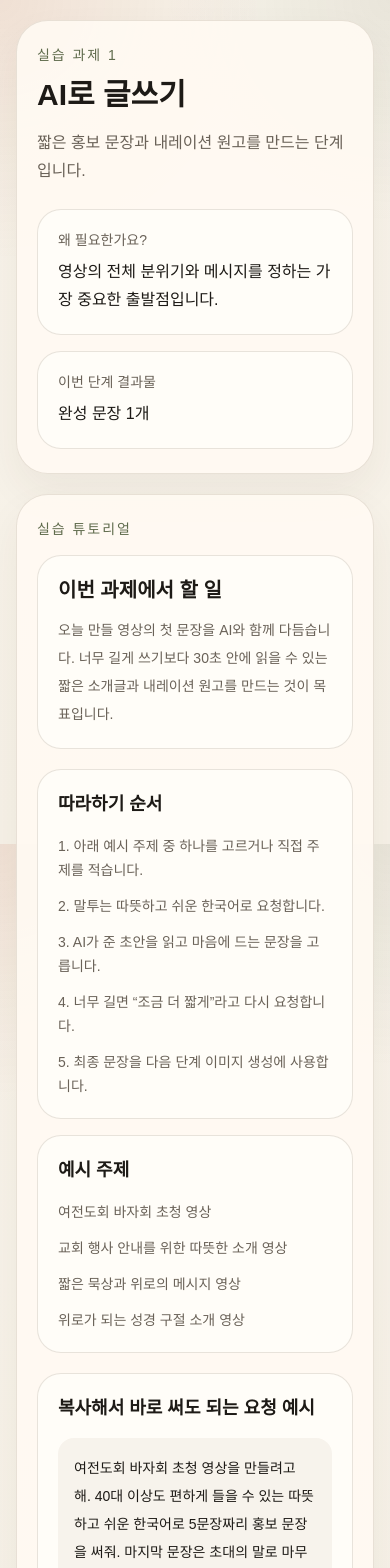
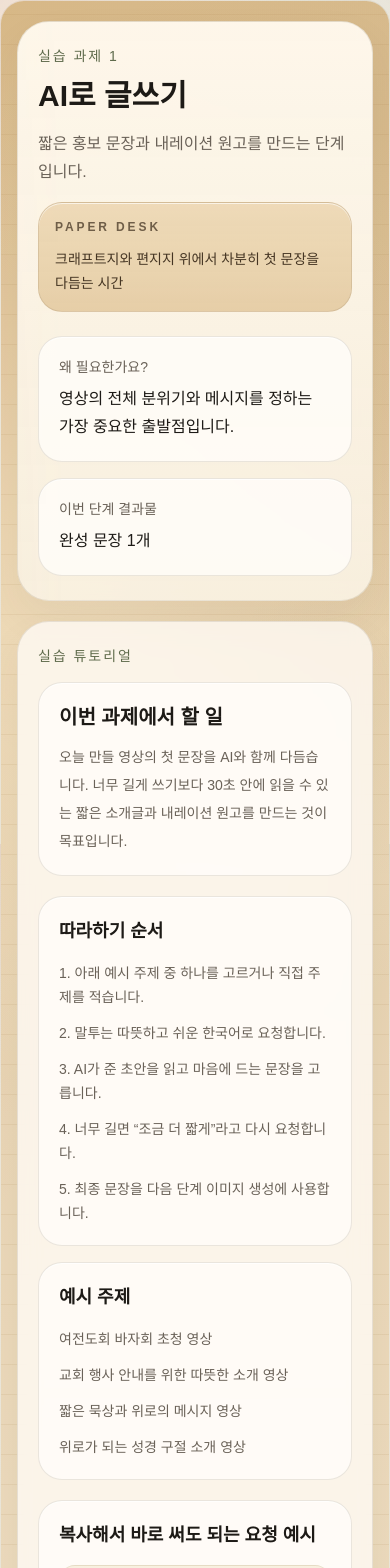
Before and after one commit to stranger828/26pr-seminar, a Next.js app: page /task/1 in a window 390 px wide. Shown: the top 1568 px of the page. Built offline with nearby package versions, Linux system fonts and the light colour scheme.

Commit message:
Add distinct visual themes to task pages

```diff
--- a/src/app/globals.css
+++ b/src/app/globals.css
@@ -45,3 +45,241 @@ a {
 button {
   font: inherit;
 }
+
+.task-stage-shell {
+  position: relative;
+  overflow: hidden;
+  border: 1px solid rgba(93, 74, 46, 0.08);
+  border-radius: 2rem;
+  isolation: isolate;
+}
+
+.task-stage-shell::before {
+  content: "";
+  position: absolute;
+  inset: 0;
+  z-index: -2;
+  opacity: 0.98;
+}
+
+.task-stage-shell::after {
+  content: "";
+  position: absolute;
+  inset: 0;
+  z-index: -1;
+  pointer-events: none;
+}
+
+.task-shell-card {
+  background: rgba(255, 252, 247, 0.78);
+  border-color: rgba(84, 66, 41, 0.12);
+  backdrop-filter: blur(10px);
+}
+
+.task-soft-panel {
+  background: rgba(255, 253, 249, 0.82);
+  border-color: rgba(84, 66, 41, 0.12);
+  box-shadow: inset 0 1px 0 rgba(255, 255, 255, 0.72);
+}
+
+.task-note-panel {
+  background: rgba(248, 243, 236, 0.94);
+  border: 1px solid rgba(120, 91, 51, 0.1);
+}
+
+.task-theme-chip {
+  color: rgba(54, 39, 23, 0.92);
+  border: 1px solid rgba(86, 62, 35, 0.12);
+  box-shadow: inset 0 1px 0 rgba(255, 255, 255, 0.65);
+}
+
+.task-theme-1::before {
+  background:
+    linear-gradient(125deg, rgba(214, 172, 112, 0.4), transparent 30%),
+    radial-gradient(circle at 18% 16%, rgba(255, 245, 222, 0.78), transparent 18%),
+    linear-gradient(180deg, #d8be93 0%, #ead7b7 32%, #f4ead7 100%);
+}
+
+.task-theme-1::after {
+  background:
+    repeating-linear-gradient(
+      0deg,
+      transparent 0 29px,
+      rgba(169, 128, 73, 0.11) 29px 30px
+    ),
+    radial-gradient(circle at 85% 12%, rgba(173, 118, 47, 0.16), transparent 15%),
+    radial-gradient(circle at 12% 78%, rgba(139, 96, 39, 0.1), transparent 18%);
+}
+
+.task-theme-1 .task-hero-card {
+  background:
+    linear-gradient(180deg, rgba(255, 249, 238, 0.96), rgba(249, 242, 227, 0.9)),
+    linear-gradient(90deg, rgba(181, 134, 78, 0.16), transparent 14%);
+}
+
+.task-theme-1 .task-theme-chip {
+  background:
+    linear-gradient(180deg, rgba(238, 217, 182, 0.95), rgba(228, 203, 162, 0.92));
+}
+
+.task-theme-1 .task-note-panel {
+  background:
+    linear-gradient(180deg, rgba(248, 240, 223, 0.98), rgba(243, 233, 211, 0.96));
+}
+
+.task-theme-2::before {
+  background:
+    radial-gradient(circle at 18% 14%, rgba(255, 255, 255, 0.6), transparent 15%),
+    linear-gradient(180deg, #cdd9df 0%, #e4ddd1 38%, #f5efe6 100%);
+}
+
+.task-theme-2::after {
+  background:
+    repeating-linear-gradient(
+      135deg,
+      rgba(128, 112, 84, 0.07) 0 8px,
+      rgba(255, 255, 255, 0.06) 8px 16px
+    ),
+    radial-gradient(circle at 82% 18%, rgba(119, 156, 187, 0.18), transparent 18%),
+    linear-gradient(90deg, rgba(120, 92, 58, 0.08), transparent 18%);
+}
+
+.task-theme-2 .task-hero-card {
+  background:
+    linear-gradient(180deg, rgba(253, 250, 244, 0.92), rgba(245, 241, 233, 0.9));
+}
+
+.task-theme-2 .task-theme-chip {
+  background:
+    linear-gradient(180deg, rgba(226, 233, 237, 0.94), rgba(209, 219, 224, 0.92));
+}
+
+.task-theme-2 .task-note-panel {
+  background:
+    linear-gradient(180deg, rgba(249, 244, 234, 0.98), rgba(239, 232, 220, 0.95));
+}
+
+.task-theme-3 {
+  color: #f9f5f0;
+}
+
+.task-theme-3::before {
+  background:
+    radial-gradient(circle at 82% 14%, rgba(255, 65, 98, 0.24), transparent 18%),
+    radial-gradient(circle at 20% 24%, rgba(74, 133, 255, 0.16), transparent 20%),
+    linear-gradient(180deg, #09111f 0%, #121a2f 48%, #231422 100%);
+}
+
+.task-theme-3::after {
+  background:
+    repeating-linear-gradient(
+      90deg,
+      rgba(255, 255, 255, 0.03) 0 18px,
+      rgba(0, 0, 0, 0.04) 18px 36px
+    ),
+    linear-gradient(90deg, rgba(255, 68, 102, 0.12), transparent 16% 84%, rgba(96, 73, 255, 0.12));
+}
+
+.task-theme-3 .task-shell-card,
+.task-theme-3 .task-soft-panel {
+  background: rgba(10, 16, 30, 0.72);
+  border-color: rgba(255, 255, 255, 0.08);
+  color: #f8f2ea;
+}
+
+.task-theme-3 .task-hero-card {
+  background:
+    linear-gradient(180deg, rgba(12, 18, 33, 0.86), rgba(18, 25, 46, 0.82));
+}
+
+.task-theme-3 .task-theme-chip {
+  background:
+    linear-gradient(180deg, rgba(255, 80, 108, 0.24), rgba(43, 71, 146, 0.28));
+  color: #fff2f4;
+  border-color: rgba(255, 255, 255, 0.12);
+}
+
+.task-theme-3 .task-note-panel {
+  background: rgba(27, 35, 54, 0.9);
+  border-color: rgba(255, 255, 255, 0.08);
+}
+
+.task-theme-3 :is(p, li, span, h1, h2, h3) {
+  color: inherit;
+}
+
+.task-theme-4 {
+  color: #fbf4eb;
+}
+
+.task-theme-4::before {
+  background:
+    radial-gradient(circle at 50% 12%, rgba(255, 228, 154, 0.24), transparent 16%),
+    linear-gradient(90deg, #4c0810 0%, #7a1122 18%, #5b0d19 36%, #7a1122 54%, #4c0810 72%, #7a1122 100%),
+    linear-gradient(180deg, #14060b 0%, #2a0a13 100%);
+}
+
+.task-theme-4::after {
+  background:
+    radial-gradient(circle at 50% 16%, rgba(255, 217, 112, 0.18), transparent 18%),
+    linear-gradient(180deg, transparent 0 68%, rgba(10, 7, 10, 0.45) 100%);
+}
+
+.task-theme-4 .task-shell-card,
+.task-theme-4 .task-soft-panel {
+  background: rgba(34, 10, 18, 0.72);
+  border-color: rgba(255, 234, 210, 0.08);
+  color: #fff3e8;
+}
+
+.task-theme-4 .task-hero-card {
+  background:
+    linear-gradient(180deg, rgba(54, 14, 25, 0.82), rgba(35, 12, 21, 0.8));
+}
+
+.task-theme-4 .task-theme-chip {
+  background:
+    linear-gradient(180deg, rgba(152, 29, 46, 0.42), rgba(87, 14, 29, 0.5));
+  color: #fff5ea;
+  border-color: rgba(255, 224, 192, 0.12);
+}
+
+.task-theme-4 .task-note-panel {
+  background: rgba(69, 21, 33, 0.86);
+  border-color: rgba(255, 232, 202, 0.08);
+}
+
+.task-theme-4 :is(p, li, span, h1, h2, h3) {
+  color: inherit;
+}
+
+.task-theme-5::before {
+  background:
+    radial-gradient(circle at 20% 18%, rgba(255, 255, 255, 0.56), transparent 16%),
+    radial-gradient(circle at 82% 10%, rgba(150, 213, 255, 0.38), transparent 16%),
+    linear-gradient(135deg, #dceeff 0%, #efe8ff 38%, #e5f5f2 100%);
+}
+
+.task-theme-5::after {
+  background:
+    linear-gradient(135deg, rgba(255, 255, 255, 0.32), transparent 40%),
+    radial-gradient(circle at 72% 24%, rgba(255, 255, 255, 0.3), transparent 18%);
+}
+
+.task-theme-5 .task-shell-card,
+.task-theme-5 .task-soft-panel,
+.task-theme-5 .task-note-panel,
+.task-theme-5 .task-theme-chip {
+  background: rgba(255, 255, 255, 0.34);
+  border-color: rgba(255, 255, 255, 0.3);
+  backdrop-filter: blur(18px);
+  box-shadow:
+    inset 0 1px 0 rgba(255, 255, 255, 0.42),
+    0 18px 40px rgba(121, 146, 184, 0.16);
+}
+
+@media (max-width: 640px) {
+  .task-stage-shell {
+    border-radius: 1.5rem;
+  }
+}
--- a/src/app/task/[step]/page.tsx
+++ b/src/app/task/[step]/page.tsx
@@ -11,30 +11,40 @@ const taskMap = {
     intro: "짧은 홍보 문장과 내레이션 원고를 만드는 단계입니다.",
     purpose: "영상의 전체 분위기와 메시지를 정하는 가장 중요한 출발점입니다.",
     output: "완성 문장 1개",
+    themeLabel: "Paper Desk",
+    themeHint: "크래프트지와 편지지 위에서 차분히 첫 문장을 다듬는 시간",
   },
   "2": {
     title: "AI로 이미지 만들기",
     intro: "문장의 분위기에 어울리는 대표 이미지를 만드는 단계입니다.",
     purpose: "영상 첫인상을 정하고, 이후 영상 생성 단계의 시각 재료가 됩니다.",
     output: "대표 이미지 1~2장",
+    themeLabel: "Canvas Studio",
+    themeHint: "마른 물감과 캔버스 결이 느껴지는 작업실 같은 장면",
   },
   "3": {
     title: "AI로 오디오 만들기",
     intro: "문장을 음성으로 바꾸어 내레이션을 만드는 단계입니다.",
     purpose: "영상이 훨씬 친근하고 전달력 있게 느껴지도록 도와줍니다.",
     output: "음성 파일 1개",
+    themeLabel: "On Air Booth",
+    themeHint: "녹음실의 붉은 조명과 따뜻한 흡음 패널 사이에서 목소리를 만드는 단계",
   },
   "4": {
     title: "AI로 영상 만들기",
     intro: "이미지와 오디오를 바탕으로 영상 초안을 만드는 단계입니다.",
     purpose: "앞 단계의 결과물을 하나의 움직이는 콘텐츠로 연결합니다.",
     output: "영상 초안 1개",
+    themeLabel: "Cinema Draft",
+    themeHint: "붉은 커튼과 스포트라이트 아래에서 첫 장면을 상영하는 느낌",
   },
   "5": {
     title: "영상 편집하기",
     intro: "CapCut에서 자막과 마무리 문구를 더해 완성도를 높이는 단계입니다.",
     purpose: "AI가 만든 초안을 사람이 보기 좋고 전하기 좋은 영상으로 다듬습니다.",
     output: "완성 영상 1개",
+    themeLabel: "Glass Edit Room",
+    themeHint: "마무리 편집 단계에 어울리는 유리 패널 느낌의 차분한 작업 공간",
   },
 } as const;
 
@@ -59,37 +69,56 @@ export default async function TaskDetail({
   const isSecondTask = step === "2";
   const isThirdTask = step === "3";
   const isFourthTask = step === "4";
+  const stageClass = `task-stage-shell task-theme-${step}`;
+  const sectionClass =
+    "task-shell-card rounded-[2rem] border px-5 py-6 shadow-[0_18px_40px_rgba(73,52,30,0.06)] sm:px-8";
+  const softCardClass = "task-soft-panel rounded-[1.5rem] border p-5";
+  const noteCardClass =
+    "task-note-panel rounded-2xl p-4 text-sm leading-7 text-[var(--foreground)]";
 
   return (
-    <main className="mx-auto flex min-h-screen w-full max-w-4xl flex-col gap-5 px-4 py-5 sm:px-6 sm:py-8">
-      <section className="rounded-[2rem] border border-[var(--line)] bg-[var(--card)] px-5 py-6 shadow-[0_18px_40px_rgba(73,52,30,0.06)] sm:px-8">
+    <main
+      className={`${stageClass} mx-auto flex min-h-screen w-full max-w-5xl flex-col gap-5 px-4 py-5 sm:px-6 sm:py-8`}
+    >
+      <section className={`${sectionClass} task-hero-card`}>
+        <div className="flex flex-wrap items-start justify-between gap-4">
+          <div>
             <p className="text-sm font-medium tracking-[0.14em] text-[var(--olive)] uppercase">
               실습 과제 {step}
             </p>
             <h1 className="mt-3 text-3xl font-semibold sm:text-4xl">{task.title}</h1>
-        <p className="mt-4 text-base leading-7 text-[var(--muted)] sm:text-lg">
+            <p className="mt-4 max-w-2xl text-base leading-7 text-[var(--muted)] sm:text-lg">
               {task.intro}
             </p>
+          </div>
+
+          <div className="task-theme-chip max-w-xs rounded-[1.5rem] px-4 py-4">
+            <p className="text-xs font-semibold tracking-[0.24em] uppercase opacity-75">
+              {task.themeLabel}
+            </p>
+            <p className="mt-3 text-sm leading-6">{task.themeHint}</p>
+          </div>
+        </div>
 
         <div className="mt-6 grid gap-4 sm:grid-cols-2">
-          <article className="rounded-[1.5rem] border border-[var(--line)] bg-[var(--card-strong)] p-5">
+          <article className={softCardClass}>
             <p className="text-sm font-medium text-[var(--muted)]">왜 필요한가요?</p>
             <p className="mt-2 text-base leading-7">{task.purpose}</p>
           </article>
-          <article className="rounded-[1.5rem] border border-[var(--line)] bg-[var(--card-strong)] p-5">
+          <article className={softCardClass}>
             <p className="text-sm font-medium text-[var(--muted)]">이번 단계 결과물</p>
             <p className="mt-2 text-base leading-7">{task.output}</p>
           </article>
         </div>
       </section>
 
-      <section className="rounded-[2rem] border border-[var(--line)] bg-[var(--card)] px-5 py-6 shadow-[0_18px_40px_rgba(73,52,30,0.06)] sm:px-8">
+      <section className={sectionClass}>
         <p className="text-sm font-medium tracking-[0.14em] text-[var(--olive)] uppercase">
           실습 튜토리얼
         </p>
         {isFirstTask ? (
           <div className="mt-4 space-y-5">
-            <article className="rounded-[1.5rem] border border-[var(--line)] bg-[var(--card-strong)] p-5">
+            <article className={softCardClass}>
               <h2 className="text-xl font-semibold">이번 과제에서 할 일</h2>
               <p className="mt-3 text-sm leading-7 text-[var(--muted)] sm:text-base">
                 오늘 만들 영상의 첫 문장을 AI와 함께 다듬습니다. 너무 길게
@@ -99,7 +128,7 @@ export default async function TaskDetail({
             </article>
 
             <div className="grid gap-4 lg:grid-cols-2">
-              <article className="rounded-[1.5rem] border border-[var(--line)] bg-[var(--card-strong)] p-5">
+              <article className={softCardClass}>
                 <h3 className="text-lg font-semibold">따라하기 순서</h3>
                 <ol className="mt-4 space-y-3 text-sm leading-6 text-[var(--muted)] sm:text-base">
                   <li>1. 아래 예시 주제 중 하나를 고르거나 직접 주제를 적습니다.</li>
@@ -110,7 +139,7 @@ export default async function TaskDetail({
                 </ol>
               </article>
 
-              <article className="rounded-[1.5rem] border border-[var(--line)] bg-[var(--card-strong)] p-5">
+              <article className={softCardClass}>
                 <h3 className="text-lg font-semibold">예시 주제</h3>
                 <ul className="mt-4 space-y-3 text-sm leading-6 text-[var(--muted)] sm:text-base">
                   <li>여전도회 바자회 초청 영상</li>
@@ -121,15 +150,15 @@ export default async function TaskDetail({
               </article>
             </div>
 
-            <article className="rounded-[1.5rem] border border-[var(--line)] bg-[var(--card-strong)] p-5">
+            <article className={softCardClass}>
               <h3 className="text-lg font-semibold">복사해서 바로 써도 되는 요청 예시</h3>
               <div className="mt-4 space-y-3">
-                <div className="rounded-2xl bg-[#f7f3ec] p-4 text-sm leading-7 text-[var(--foreground)]">
+                <div className={noteCardClass}>
                   여전도회 바자회 초청 영상을 만들려고 해. 40대 이상도
                   편하게 들을 수 있는 따뜻하고 쉬운 한국어로 5문장짜리 홍보
                   문장을 써줘. 마지막 문장은 초대의 말로 마무리해줘.
                 </div>
-                <div className="rounded-2xl bg-[#f7f3ec] p-4 text-sm leading-7 text-[var(--foreground)]">
+                <div className={noteCardClass}>
                   교회 행사 안내용 짧은 내레이션 원고가 필요해. 영상 길이는
                   30초 이내이고, 차분하고 정감 있는 말투로 써줘. 너무
                   어려운 단어는 쓰지 말아줘.
@@ -139,7 +168,7 @@ export default async function TaskDetail({
 
             <TaskOneWriterAssistant />
 
-            <article className="rounded-[1.5rem] border border-[var(--line)] bg-[var(--card-strong)] p-5">
+            <article className={softCardClass}>
               <h3 className="text-lg font-semibold">다음 단계로 가져갈 것</h3>
               <p className="mt-3 text-sm leading-7 text-[var(--muted)] sm:text-base">
                 가장 마음에 드는 최종 문장 1개를 정해두세요. 다음 단계에서는 그
@@ -149,7 +178,7 @@ export default async function TaskDetail({
           </div>
         ) : isSecondTask ? (
           <div className="mt-4 space-y-5">
-            <article className="rounded-[1.5rem] border border-[var(--line)] bg-[var(--card-strong)] p-5">
+            <article className={softCardClass}>
               <h2 className="text-xl font-semibold">이번 과제에서 할 일</h2>
               <p className="mt-3 text-sm leading-7 text-[var(--muted)] sm:text-base">
                 1단계에서 만든 문장을 바탕으로 영상의 표지가 될 대표 이미지를
@@ -159,7 +188,7 @@ export default async function TaskDetail({
             </article>
 
             <div className="grid gap-4 lg:grid-cols-2">
-              <article className="rounded-[1.5rem] border border-[var(--line)] bg-[var(--card-strong)] p-5">
+              <article className={softCardClass}>
                 <h3 className="text-lg font-semibold">따라하기 순서</h3>
                 <ol className="mt-4 space-y-3 text-sm leading-6 text-[var(--muted)] sm:text-base">
                   <li>1. 1단계에서 만든 핵심 문장을 짧게 요약합니다.</li>
@@ -170,7 +199,7 @@ export default async function TaskDetail({
                 </ol>
               </article>
 
-              <article className="rounded-[1.5rem] border border-[var(--line)] bg-[var(--card-strong)] p-5">
+              <article className={softCardClass}>
                 <h3 className="text-lg font-semibold">프롬프트에 넣으면 좋은 요소</h3>
                 <ul className="mt-4 space-y-3 text-sm leading-6 text-[var(--muted)] sm:text-base">
                   <li>주제: 여전도회 바자회, 교회 초청, 묵상, 위로</li>
@@ -181,15 +210,15 @@ export default async function TaskDetail({
               </article>
             </div>
 
-            <article className="rounded-[1.5rem] border border-[var(--line)] bg-[var(--card-strong)] p-5">
+            <article className={softCardClass}>
               <h3 className="text-lg font-semibold">복사해서 바로 써도 되는 요청 예시</h3>
               <div className="mt-4 space-y-3">
-                <div className="rounded-2xl bg-[#f7f3ec] p-4 text-sm leading-7 text-[var(--foreground)]">
+                <div className={noteCardClass}>
                   따뜻한 봄날 교회로 초대하는 느낌의 대표 이미지를 만들어줘.
                   부드러운 햇살이 비치는 교회 입구 앞에 미소 짓는 중장년 여성들이
                   서 있고, 환영하는 분위기의 포스터 같은 이미지로 표현해줘.
                 </div>
-                <div className="rounded-2xl bg-[#f7f3ec] p-4 text-sm leading-7 text-[var(--foreground)]">
+                <div className={noteCardClass}>
                   짧은 묵상 영상의 표지 이미지를 만들고 싶어. 새벽빛이 비치는
                   조용한 예배당, 따뜻한 베이지와 하늘색 계열, 평안하고 위로가
                   느껴지는 분위기로 만들어줘.
@@ -199,7 +228,7 @@ export default async function TaskDetail({
 
             <TaskTwoImageAssistant />
 
-            <article className="rounded-[1.5rem] border border-[var(--line)] bg-[var(--card-strong)] p-5">
+            <article className={softCardClass}>
               <h3 className="text-lg font-semibold">다음 단계로 가져갈 것</h3>
               <p className="mt-3 text-sm leading-7 text-[var(--muted)] sm:text-base">
                 가장 마음에 드는 대표 이미지 1장을 정해두세요. 다음 단계에서는
@@ -210,7 +239,7 @@ export default async function TaskDetail({
           </div>
         ) : isThirdTask ? (
           <div className="mt-4 space-y-5">
-            <article className="rounded-[1.5rem] border border-[var(--line)] bg-[var(--card-strong)] p-5">
+            <article className={softCardClass}>
               <h2 className="text-xl font-semibold">이번 과제에서 할 일</h2>
               <p className="mt-3 text-sm leading-7 text-[var(--muted)] sm:text-base">
                 1단계에서 만든 문장을 실제 내레이션 음성으로 바꿉니다. 영상에
@@ -220,7 +249,7 @@ export default async function TaskDetail({
             </article>
 
             <div className="grid gap-4 lg:grid-cols-2">
-              <article className="rounded-[1.5rem] border border-[var(--line)] bg-[var(--card-strong)] p-5">
+              <article className={softCardClass}>
                 <h3 className="text-lg font-semibold">따라하기 순서</h3>
                 <ol className="mt-4 space-y-3 text-sm leading-6 text-[var(--muted)] sm:text-base">
                   <li>1. 1단계에서 정리한 최종 문장을 대본 칸에 붙여넣습니다.</li>
@@ -231,7 +260,7 @@ export default async function TaskDetail({
                 </ol>
               </article>
 
-              <article className="rounded-[1.5rem] border border-[var(--line)] bg-[var(--card-strong)] p-5">
+              <article className={softCardClass}>
                 <h3 className="text-lg font-semibold">자연스럽게 만들 때 팁</h3>
                 <ul className="mt-4 space-y-3 text-sm leading-6 text-[var(--muted)] sm:text-base">
                   <li>한 문장은 너무 길지 않게 나누면 듣기 편해집니다.</li>
@@ -242,16 +271,16 @@ export default async function TaskDetail({
               </article>
             </div>
 
-            <article className="rounded-[1.5rem] border border-[var(--line)] bg-[var(--card-strong)] p-5">
+            <article className={softCardClass}>
               <h3 className="text-lg font-semibold">복사해서 바로 써도 되는 요청 예시</h3>
               <div className="mt-4 space-y-3">
-                <div className="rounded-2xl bg-[#f7f3ec] p-4 text-sm leading-7 text-[var(--foreground)]">
+                <div className={noteCardClass}>
                   안녕하세요. 4월 27일 월요일, 여전도회 바자회가 여전도회관 동편 주차장에서
                   열립니다. 정성껏 준비한 먹거리와 따뜻한 만남이 기다리고
                   있습니다. 가족과 이웃과 함께 오셔서 기쁜 시간을 나누세요.
                   여러분을 반갑게 초대합니다.
                 </div>
-                <div className="rounded-2xl bg-[#f7f3ec] p-4 text-sm leading-7 text-[var(--foreground)]">
+                <div className={noteCardClass}>
                   따뜻하고 다정한 톤으로, 천천히 또렷하게 읽어줘. 중장년층이
                   편하게 들을 수 있도록 안정적인 속도로 자연스럽게 말해줘.
                 </div>
@@ -260,7 +289,7 @@ export default async function TaskDetail({
 
             <TaskThreeAudioAssistant />
 
-            <article className="rounded-[1.5rem] border border-[var(--line)] bg-[var(--card-strong)] p-5">
+            <article className={softCardClass}>
               <h3 className="text-lg font-semibold">다음 단계로 가져갈 것</h3>
               <p className="mt-3 text-sm leading-7 text-[var(--muted)] sm:text-base">
                 가장 마음에 드는 오디오 파일 1개를 준비해두세요. 다음 단계에서는
@@ -270,7 +299,7 @@ export default async function TaskDetail({
           </div>
         ) : isFourthTask ? (
           <div className="mt-4 space-y-5">
-            <article className="rounded-[1.5rem] border border-[var(--line)] bg-[var(--card-strong)] p-5">
+            <article className={softCardClass}>
               <h2 className="text-xl font-semibold">이번 과제에서 할 일</h2>
               <p className="mt-3 text-sm leading-7 text-[var(--muted)] sm:text-base">
                 앞에서 만든 대표 이미지와 대사를 참고 자료로 사용해 짧은 영상
@@ -281,7 +310,7 @@ export default async function TaskDetail({
             </article>
 
             <div className="grid gap-4 lg:grid-cols-2">
-              <article className="rounded-[1.5rem] border border-[var(--line)] bg-[var(--card-strong)] p-5">
+              <article className={softCardClass}>
                 <h3 className="text-lg font-semibold">따라하기 순서</h3>
                 <ol className="mt-4 space-y-3 text-sm leading-6 text-[var(--muted)] sm:text-base">
                   <li>1. 2단계에서 만든 대표 이미지를 저장한 뒤 다시 업로드합니다.</li>
@@ -292,7 +321,7 @@ export default async function TaskDetail({
                 </ol>
               </article>
 
-              <article className="rounded-[1.5rem] border border-[var(--line)] bg-[var(--card-strong)] p-5">
+              <article className={softCardClass}>
                 <h3 className="text-lg font-semibold">프롬프트에 넣으면 좋은 요소</h3>
                 <ul className="mt-4 space-y-3 text-sm leading-6 text-[var(--muted)] sm:text-base">
                   <li>카메라 움직임: 천천히 다가가기, 부드럽게 뒤로 빠지기</li>
@@ -303,15 +332,15 @@ export default async function TaskDetail({
               </article>
             </div>
 
-            <article className="rounded-[1.5rem] border border-[var(--line)] bg-[var(--card-strong)] p-5">
+            <article className={softCardClass}>
               <h3 className="text-lg font-semibold">복사해서 바로 써도 되는 요청 예시</h3>
               <div className="mt-4 space-y-3">
-                <div className="rounded-2xl bg-[#f7f3ec] p-4 text-sm leading-7 text-[var(--foreground)]">
+                <div className={noteCardClass}>
                   대표 이미지의 분위기를 유지하면서 인물과 햇살이 아주 천천히
                   자연스럽게 움직이는 짧은 홍보 영상으로 만들어줘. 카메라는
                   부드럽게 앞으로 다가가고, 따뜻하고 환영하는 분위기를 유지해줘.
                 </div>
-                <div className="rounded-2xl bg-[#f7f3ec] p-4 text-sm leading-7 text-[var(--foreground)]">
+                <div className={noteCardClass}>
                   조용한 묵상 영상처럼 차분하게 움직여줘. 빛이 은은하게
                   흔들리고, 화면 전환 없이 한 장면 안에서 미세한 카메라 움직임만
                   들어가게 해줘.
@@ -321,7 +350,7 @@ export default async function TaskDetail({
 
             <TaskFourVideoAssistant />
 
-            <article className="rounded-[1.5rem] border border-[var(--line)] bg-[var(--card-strong)] p-5">
+            <article className={softCardClass}>
               <h3 className="text-lg font-semibold">다음 단계로 가져갈 것</h3>
               <p className="mt-3 text-sm leading-7 text-[var(--muted)] sm:text-base">
                 가장 마음에 드는 영상 초안 1개를 저장해두세요. 마지막 단계에서는
@@ -343,16 +372,16 @@ export default async function TaskDetail({
         )}
       </section>
 
-      <nav className="flex items-center justify-between gap-3">
+      <nav className="task-shell-card flex items-center justify-between gap-3 rounded-[2rem] border px-4 py-4 sm:px-6">
         <Link
           href={prevHref}
-          className="inline-flex h-11 items-center justify-center rounded-full border border-[var(--line)] bg-[var(--card)] px-5 text-sm font-semibold"
+          className="inline-flex h-11 items-center justify-center rounded-full border border-[var(--line)] bg-white/70 px-5 text-sm font-semibold backdrop-blur-sm"
         >
           이전으로
         </Link>
         <Link
           href={nextHref}
-          className="inline-flex h-11 items-center justify-center rounded-full bg-[var(--accent)] px-5 text-sm font-semibold text-white"
+          className="inline-flex h-11 items-center justify-center rounded-full bg-[var(--accent)] px-5 text-sm font-semibold text-white shadow-[0_12px_24px_rgba(37,99,235,0.24)]"
         >
           다음 단계
         </Link>
```
Lines whose indentation alone changed are shown as unchanged.
